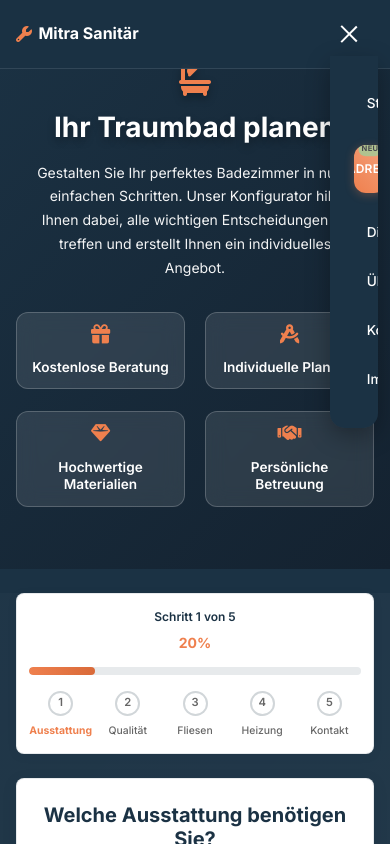
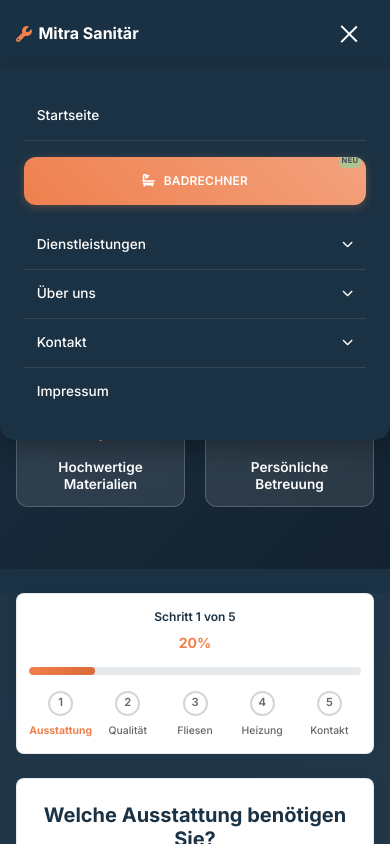
Before and after one commit to Tech-Artist89/Webseite-Badrechner, an Angular app: page /badrechner/page/1 in a window 390 px wide. Both pictures are taken after a click on the button "Navigation Menu Toggle". Shown: the top 844 px of the page. Built offline with nearby package versions, Linux system fonts and the light colour scheme.

Commit message:
Responsive der Nav angepasst

```diff
--- a/src/app/components/shared/navigation/navigation.component.html
+++ b/src/app/components/shared/navigation/navigation.component.html
@@ -1,6 +1,12 @@
-<!-- src/app/components/shared/navigation/navigation.component.html - Erweitert -->
-<nav class="navigation" (clickOutside)="closeDropdown()">
-  <button class="menu-toggle" (click)="toggleMenu()" [class.active]="isMenuOpen">
+<!-- src/app/components/shared/navigation/navigation.component.html -->
+<nav class="navigation" (clickOutside)="onClickOutside()">
+  <button
+    class="menu-toggle"
+    (click)="toggleMenu($event)"
+    [class.active]="isMenuOpen"
+    type="button"
+    aria-label="Navigation Menu Toggle"
+    [attr.aria-expanded]="isMenuOpen">
     <span></span>
     <span></span>
     <span></span>
@@ -24,7 +30,9 @@
     <li class="nav-item dropdown" [class.active]="isDropdownOpen('services')">
       <a class="nav-link dropdown-toggle"
          (click)="toggleDropdown('services', $event)"
-         [class.active]="isDropdownOpen('services')">
+         [class.active]="isDropdownOpen('services')"
+         role="button"
+         [attr.aria-expanded]="isDropdownOpen('services')">
         Dienstleistungen
         <i class="fas fa-chevron-down" [class.rotated]="isDropdownOpen('services')"></i>
       </a>
@@ -47,7 +55,9 @@
     <li class="nav-item dropdown" [class.active]="isDropdownOpen('about')">
       <a class="nav-link dropdown-toggle"
          (click)="toggleDropdown('about', $event)"
-         [class.active]="isDropdownOpen('about')">
+         [class.active]="isDropdownOpen('about')"
+         role="button"
+         [attr.aria-expanded]="isDropdownOpen('about')">
         Über uns
         <i class="fas fa-chevron-down" [class.rotated]="isDropdownOpen('about')"></i>
       </a>
@@ -61,7 +71,9 @@
     <li class="nav-item dropdown" [class.active]="isDropdownOpen('contact')">
       <a class="nav-link dropdown-toggle"
          (click)="toggleDropdown('contact', $event)"
-         [class.active]="isDropdownOpen('contact')">
+         [class.active]="isDropdownOpen('contact')"
+         role="button"
+         [attr.aria-expanded]="isDropdownOpen('contact')">
         Kontakt
         <i class="fas fa-chevron-down" [class.rotated]="isDropdownOpen('contact')"></i>
       </a>
--- a/src/app/components/shared/navigation/navigation.component.scss
+++ b/src/app/components/shared/navigation/navigation.component.scss
@@ -3,6 +3,7 @@
 
 .navigation {
   position: relative;
+  z-index: 1000; // Ensure navigation is above other content
 }
 
 .menu-toggle {
@@ -16,6 +17,7 @@
   min-width: 44px;
   min-height: 44px;
   justify-content: center;
+  position: relative; // Ensure it's positioned correctly
 
   span {
     display: block;
@@ -414,14 +416,14 @@
   }
 }
 
-// Mobile styles
+// Mobile styles - FIXED
 @include media-down(lg) {
   .menu-toggle {
     display: flex;
   }
 
   .nav-list {
-    position: absolute;
+    position: fixed; // Changed from absolute to fixed
     top: 100%;
     left: 0;
     right: 0;
@@ -433,10 +435,13 @@
     opacity: 0;
     visibility: hidden;
     transform: translateY(-20px);
-    transition: all 0.3s ease;
+    transition: all 0.3s cubic-bezier(0.4, 0, 0.2, 1); // Smoother easing
     gap: 0;
     max-height: 70vh;
     overflow-y: auto;
+    z-index: 999; // Ensure it's below toggle but above content
+    width: 100vw; // Full width
+    left: 0; // Reset left position
 
     @include media-up(sm) {
       padding: 2rem;
@@ -448,6 +453,7 @@
       opacity: 1;
       visibility: visible;
       transform: translateY(0);
+      display: flex; // Ensure it displays as flex when active
     }
   }
 
@@ -491,13 +497,14 @@
   .nav-link {
     width: 100%;
     padding: 0.8rem;
-    border-radius: 0;
+    border-radius: 8px; // Add border radius for mobile
     justify-content: space-between;
     min-height: 48px;
 
     @include media-up(sm) {
       padding: 1rem;
       min-height: 52px;
+      border-radius: 10px;
     }
   }
 
@@ -509,44 +516,52 @@
     box-shadow: none;
     background: rgba(255, 255, 255, 0.05);
     margin: 0;
-    border-radius: 0;
-    border: none;
-    border-top: 1px solid rgba(255, 255, 255, 0.1);
+    border-radius: 8px; // Add border radius
+    border: 1px solid rgba(255, 255, 255, 0.1);
+    margin-top: 0.5rem; // Add some spacing
     max-height: 0;
     overflow: hidden;
-    transition: max-height 0.3s ease;
+    transition: max-height 0.3s ease, margin-top 0.3s ease;
 
     &.show {
-      max-height: 250px;
+      max-height: 300px; // Increased for better content fit
 
       @include media-up(sm) {
-        max-height: 300px;
+        max-height: 350px;
       }
     }
   }
 
   .dropdown-link {
-    padding: 0.6rem 1.5rem;
+    padding: 0.6rem 1rem; // Reduced padding for mobile
 
     @include media-up(sm) {
-      padding: 0.75rem 2rem;
+      padding: 0.75rem 1.5rem;
     }
 
     &:hover {
-      padding-left: 2rem;
+      padding-left: 1.5rem;
 
       @include media-up(sm) {
-        padding-left: 2.5rem;
+        padding-left: 2rem;
       }
     }
 
     &.special-dropdown-link {
-      margin: 0.4rem 1rem;
+      margin: 0.4rem 0.5rem; // Adjusted margins
       border-radius: 6px;
 
       @include media-up(sm) {
-        margin: 0.5rem 1.5rem;
+        margin: 0.5rem 1rem;
         border-radius: 8px;
+      }
+
+      &:hover {
+        padding-left: 1rem;
+
+        @include media-up(sm) {
+          padding-left: 1.5rem;
+        }
       }
     }
   }
@@ -610,3 +625,24 @@
 .dropdown-menu.show {
   animation: fadeIn 0.3s ease;
 }
+
+// Additional mobile fixes
+@include media-down(lg) {
+  // Prevent body scroll when menu is open
+  body.menu-open {
+    overflow: hidden;
+  }
+
+  // Ensure proper stacking
+  .navigation {
+    z-index: 1000;
+  }
+
+  .menu-toggle {
+    z-index: 1001;
+  }
+
+  .nav-list {
+    z-index: 999;
+  }
+}
--- a/src/app/components/shared/navigation/navigation.component.ts
+++ b/src/app/components/shared/navigation/navigation.component.ts
@@ -1,3 +1,4 @@
+// src/app/components/shared/navigation/navigation.component.ts
 import { Component } from '@angular/core';
 import { CommonModule } from '@angular/common';
 import { RouterModule } from '@angular/router';
@@ -14,8 +15,13 @@
   isMenuOpen = false;
   activeDropdown: string | null = null;
 
-  toggleMenu(): void {
+  toggleMenu(event?: Event): void {
+    if (event) {
+      event.preventDefault();
+      event.stopPropagation();
+    }
     this.isMenuOpen = !this.isMenuOpen;
+    console.log('Menu toggled:', this.isMenuOpen); // Debug log
   }
 
   closeMenu(): void {
@@ -27,18 +33,37 @@
     event.preventDefault();
     event.stopPropagation();
 
-    if (this.activeDropdown === dropdownName) {
-      this.activeDropdown = null;
+    // Auf Mobile: schließe andere Dropdowns
+    if (window.innerWidth < 992) { // lg breakpoint
+      if (this.activeDropdown === dropdownName) {
+        this.activeDropdown = null;
+      } else {
+        this.activeDropdown = dropdownName;
+      }
     } else {
-      this.activeDropdown = dropdownName;
+      // Desktop Verhalten bleibt gleich
+      if (this.activeDropdown === dropdownName) {
+        this.activeDropdown = null;
+      } else {
+        this.activeDropdown = dropdownName;
+      }
     }
   }
 
   closeDropdown(): void {
+    // Nur Dropdown schließen, nicht das gesamte Mobile Menu
     this.activeDropdown = null;
   }
 
   isDropdownOpen(dropdownName: string): boolean {
     return this.activeDropdown === dropdownName;
   }
+
+  // Neue Methode für Click Outside auf Mobile
+  onClickOutside(): void {
+    // Nur auf Desktop das Menu schließen
+    if (window.innerWidth >= 992) {
+      this.closeDropdown();
+    }
+  }
 }
```
